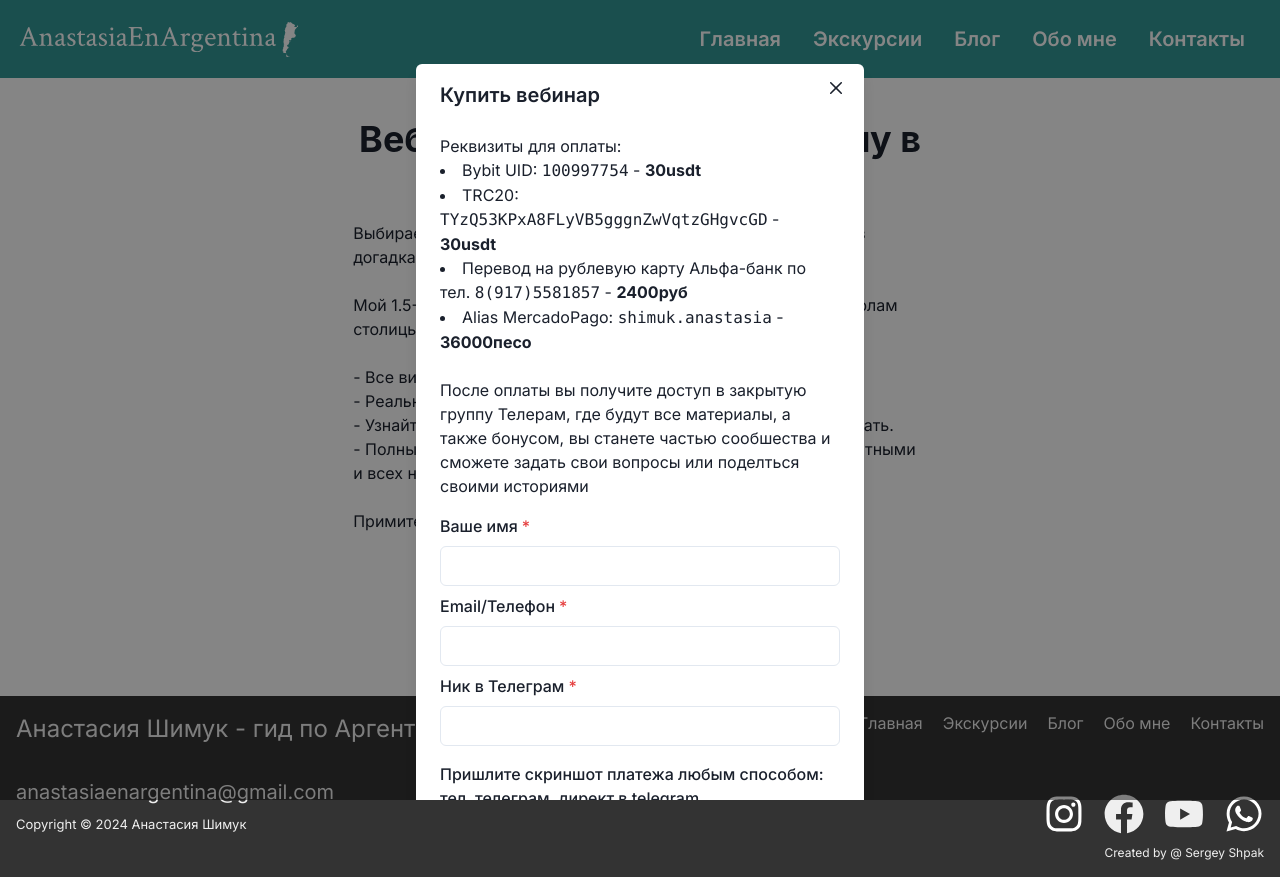
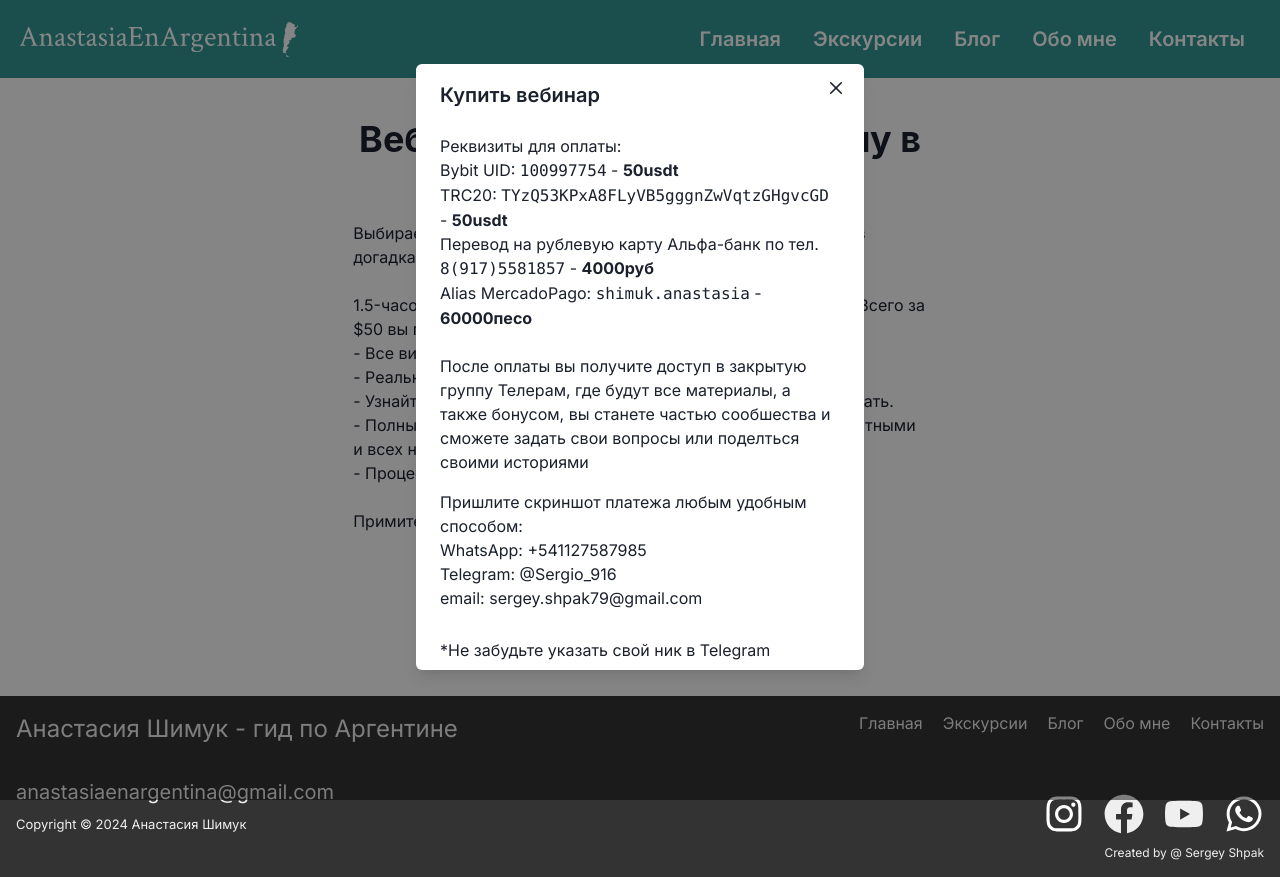
Before and after one commit to Sergio-916/Anastasiaenargentina, a Next.js app: page /buy-webinar in a window 1280 px wide. Both pictures are taken after a click on the button "Купить". Built offline with nearby package versions, Linux system fonts and the light colour scheme.

Commit message:
update buy-webinar

```diff
--- a/src/app/buy-webinar/page.js
+++ b/src/app/buy-webinar/page.js
@@ -19,6 +19,9 @@ import {
   ModalBody,
   ModalCloseButton,
   useDisclosure,
+  List,
+  ListItem,
+  Link,
 } from "@chakra-ui/react";
 import emailjs from "@emailjs/browser";
 
@@ -71,29 +74,43 @@ function WebinarForm({ isOpen, onClose }) {
       <ModalContent>
         <ModalHeader>Купить вебинар</ModalHeader>
         <ModalBody>
-          <ul>Реквизиты для оплаты:</ul>
-          <li>
-            Bybit UID: <code>100997754</code> - <b>30usdt</b>
-          </li>
-          <li>
-            TRC20: <code>TYzQ53KPxA8FLyVB5gggnZwVqtzGHgvcGD</code> -{" "}
-            <b>30usdt</b>
-          </li>
-          <li>
-            Перевод на рублевую карту Альфа-банк по тел.{" "}
-            <code>8(917)5581857</code> - <b>2400руб</b>
-          </li>
-          <li>
-            Alias MercadoPago: <code>shimuk.anastasia</code> - <b>36000песо</b>
-          </li>
+          <Text>Реквизиты для оплаты:</Text>
+          <List>
+            <ListItem>
+              Bybit UID: <code>100997754</code> - <b>50usdt</b>
+            </ListItem>
+            <ListItem>
+              TRC20: <code>TYzQ53KPxA8FLyVB5gggnZwVqtzGHgvcGD</code> -{" "}
+              <b>50usdt</b>
+            </ListItem>
+            <ListItem>
+              Перевод на рублевую карту Альфа-банк по тел.{" "}
+              <code>8(917)5581857</code> - <b>4000руб</b>
+            </ListItem>
+            <ListItem>
+              Alias MercadoPago: <code>shimuk.anastasia</code> -{" "}
+              <b>60000песо</b>
+            </ListItem>
+          </List>
           <br></br>
           После оплаты вы получите доступ в закрытую группу Телерам, где будут
           все материалы, а также бонусом, вы станете частью сообшества и сможете
           задать свои вопросы или поделться своими историями
         </ModalBody>
+        <ModalBody mb={3}>
+          <Text>Пришлите скриншот платежа любым удобным способом:</Text>
+          <List>
+            <ListItem>WhatsApp: +541127587985</ListItem>
+            <ListItem>
+              Telegram: <Link href="https://t.me/Sergio_916">@Sergio_916</Link>
+            </ListItem>
+            <ListItem>email: sergey.shpak79@gmail.com</ListItem>
+          </List>
+        </ModalBody>
         <ModalCloseButton />
         <ModalBody>
-          {success ? (
+          <Text>*Не забудьте указать свой ник в Telegram</Text>
+          {/* {success ? (
             <Text color="green.500">
               Спасибо за покупку! После проверки платежа мы с вами свяжемся.
             </Text>
@@ -111,12 +128,7 @@ function WebinarForm({ isOpen, onClose }) {
                 <FormLabel>Ник в Телеграм</FormLabel>
                 <Input type="text" name="telegram-nick" placeholder="" />
               </FormControl>
-              <FormControl mb={2} mt={4}>
-                <FormLabel>
-                  Пришлите скриншот платежа любым способом: тел, телеграм,
-                  директ в telegram
-                </FormLabel>
-              </FormControl>
+
               <Button
                 type="submit"
                 colorScheme="teal"
@@ -131,7 +143,7 @@ function WebinarForm({ isOpen, onClose }) {
                 </Text>
               )}
             </form>
-          )}
+          )} */}
         </ModalBody>
       </ModalContent>
     </Modal>
@@ -150,9 +162,8 @@ export default function BuyWebinarPage() {
         Выбираете школу для ребенка в Буэнос-Айресе? Не теряйтесь в догадках!
         <br />
         <br />
-        Мой 1.5-часовой вебинар — это ваш исчерпывающий гид по школам столицы.
-        Всего за $30 вы получите полную картину:
-        <br />
+        1.5-часовой вебинар — это ваш гид по школам Буэнос-Айреса. Всего за $50
+        вы получите полную картину:
         <br />
         - Все виды школ: от католических до технических.
         <br />
@@ -163,11 +174,13 @@ export default function BuyWebinarPage() {
         - Полный разбор стоимости, разницы между платными и бесплатными и всех
         нюансов выбора.
         <br />
+        - Процесс поступления в секундарию.
+        <br />
         <br />
         Примите осознанное решение для будущего вашего ребенка.
       </Text>
       <Text fontSize="lg" mb={6} textAlign="center">
-        <strong>Стоимость: $30</strong>
+        <strong>Стоимость: $50</strong>
       </Text>
       <Box textAlign="center">
         <Button colorScheme="teal" size="lg" onClick={onOpen}>
```
Also changed, not shown: public/robots.txt, 2 other files (tests, documents, lock files or other folders).
